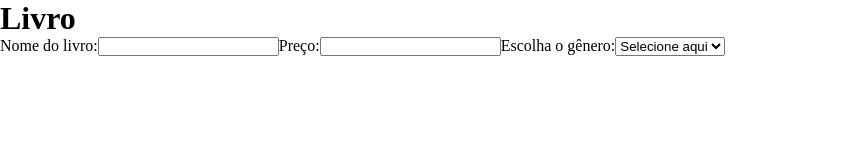
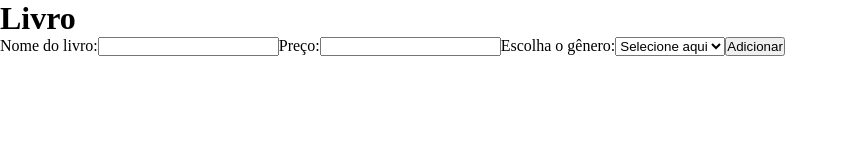
Before and after one commit to gean-ferreira/book-list-app, a React (Create React App) app in the folder client/: page / in a window 1280 px wide. Shown: the top 160 px of the page, without its empty margins (0-848 px from the left). Built offline with nearby package versions, Linux system fonts and the light colour scheme.

Commit message:
CHORE: Adicionando funcao que enviara os dados das variaveis para o banco de dados

```diff
--- a/client/src/App/App.js
+++ b/client/src/App/App.js
@@ -3,6 +3,11 @@ import React, { useState } from "react";
 
 export default function App() {
   const [formValues, setFormValues] = useState();
+
+  function handleSubmit(e) {
+    e.preventDefault();
+    console.log(formValues);
+  }
 
   const handleChangeValues = (e) => {
     setFormValues((prevValues) => ({
@@ -13,7 +18,7 @@ export default function App() {
 
   return (
     <div className="App">
-      <form>
+      <form onSubmit={handleSubmit}>
         <h1>Livro</h1>
         <label for="name">Nome do livro:</label>
         <input type="text" name="name" onChange={handleChangeValues} required />
@@ -28,6 +33,7 @@ export default function App() {
           <option value="Humor">Humor</option>
           <option value="Romance">Romance</option>
         </select>
+        <button type="submit">Adicionar</button>
       </form>
     </div>
   );
```
